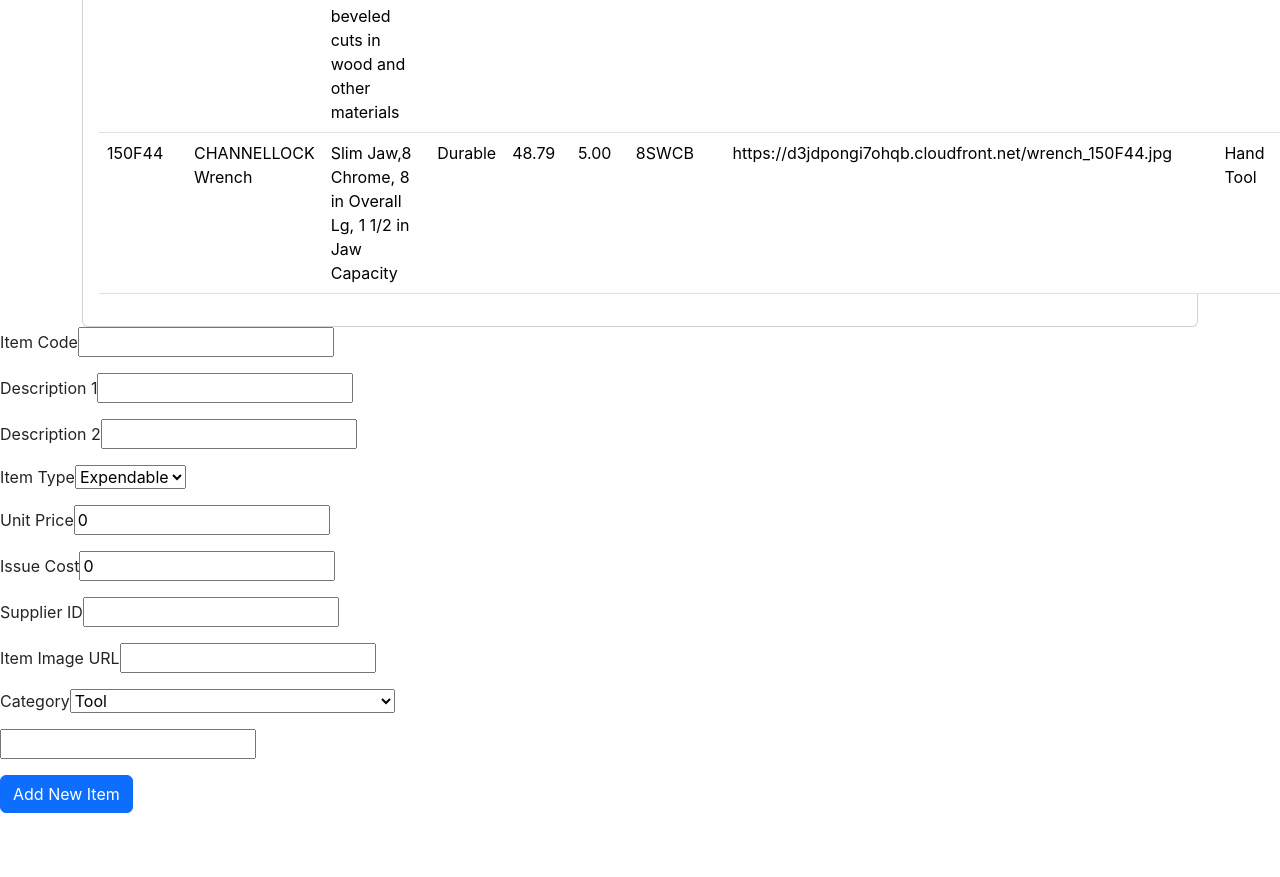
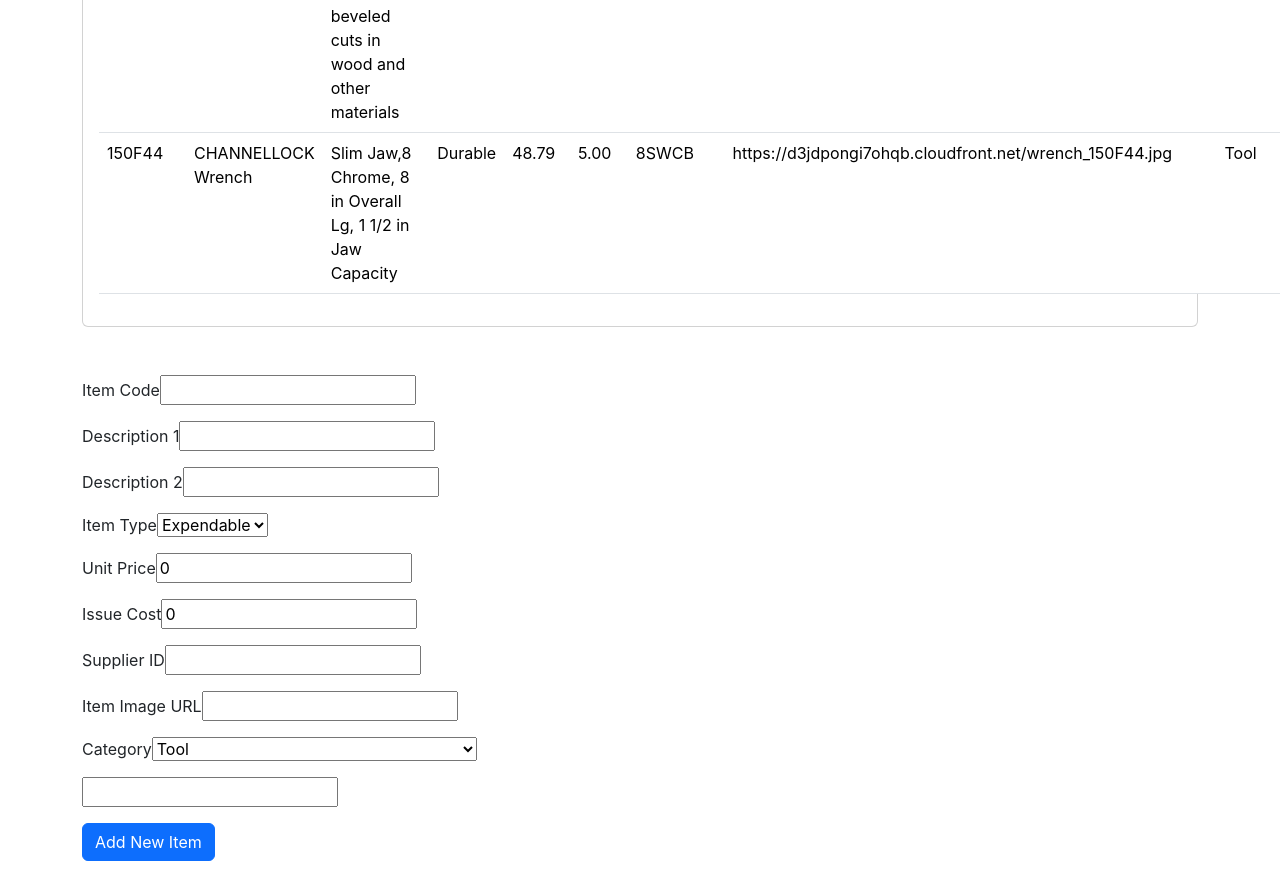
Before and after one commit to Yamako123456/tool-room-app, a React (Create React App) app: page / in a window 1280 px wide. Shown: the part 720-1597 px from the top of the page. Before the commit the page ends 1533 px from the top, so only its background shows below. Built offline with nearby package versions, Linux system fonts and the light colour scheme.

Commit message:
Fixed bug by moved submitItem button outside of <form>

```diff
--- a/src/components/ItemModuleComponent.js
+++ b/src/components/ItemModuleComponent.js
@@ -15,8 +15,8 @@ function ItemModuleComponent() {
                 issueCost: "5.00",
                 suppierId: "XFD12Z",
                 itemImage: "https://d3jdpongi7ohqb.cloudfront.net/drill_codeless_green.jpg",
-                cateory: "Power Tool",
-                subCategory: "Pistol-Grip Drills",
+                cateory: "Tool",
+                subCategory: "Power Tool",
 
             },
             {
@@ -28,8 +28,8 @@ function ItemModuleComponent() {
                 issueCost: "5.00",
                 suppierId: "Milwaukee",
                 itemImage: "https://d3jdpongi7ohqb.cloudfront.net/power-tools-circular-saw-orange.jpg",
-                cateory: "Power Tool",
-                subCategory: "Circular Saw",
+                cateory: "Tool",
+                subCategory: "Power Tool",
             },
             {
                 code: "150F44",
@@ -40,8 +40,8 @@ function ItemModuleComponent() {
                 issueCost: "5.00",
                 suppierId: "8SWCB",
                 itemImage: "https://d3jdpongi7ohqb.cloudfront.net/wrench_150F44.jpg",
-                cateory: "Hand Tool",
-                subCategory: "Wrench",
+                cateory: "Tool",
+                subCategory: "Hand Tool",
             },
     ]
     )
@@ -54,8 +54,10 @@ function ItemModuleComponent() {
         unitPrice,
         issueCost,
         suppierId,
+        itemImage,
         cateory,
         subCategory ) => {
+
 
             const newItem = {
                 code: code,
@@ -63,11 +65,14 @@ function ItemModuleComponent() {
                 description2: description2,
                 itemType: itemType,
                 unitPrice: unitPrice,
-                issueCost:issueCost,
-                suppierId:suppierId,
+                issueCost: issueCost,
+                suppierId: suppierId,
+                itemImage: itemImage,
                 cateory:cateory,
                 subCategory:subCategory
             }
+
+            console.log('Inside of addItem ', newItem)
             setItems(items => [...items, newItem])
     }
 
--- a/src/components/NewItemForm.js
+++ b/src/components/NewItemForm.js
@@ -38,6 +38,7 @@ function NewItemForm(props) {
     const [subCategory, setSubCategory] = useState('');
 
     const submitItem = () => {
+        console.log('submitItem was called')
         if ( code !== '' &&
             description1 !== '' &&
             unitPrice!== '' &&
@@ -45,6 +46,7 @@ function NewItemForm(props) {
             suppierId !== '' &&
             itemImage !== ''
         ){
+            console.log('ready to add')
             props.addItem(
                 code,
                 description1,
@@ -53,14 +55,16 @@ function NewItemForm(props) {
                 unitPrice,
                 issueCost,
                 suppierId,
+                itemImage,
                 cateory,
                 subCategory
             );
         }
     }
 
+
     return (
-        <div>
+        <div className='container mt-5 mb-3'>
             <form>
                 <div className='mb-3'>
                     <label className='form label'>Item Code</label>
@@ -85,7 +89,7 @@ function NewItemForm(props) {
                 </div>
                 <div className='mb-3'>
                     <label className='form label'>Item Type</label>
-                    <select className='form control' required
+                    <select className='form control'
                         value={itemType}
                         onChange={(event) => setItemType(event.target.value)}
                     >
@@ -99,14 +103,14 @@ function NewItemForm(props) {
                 </div>
                 <div className='mb-3'>
                     <label className='form label'>Unit Price</label>
-                    <input className='form control' type='text' required
+                    <input className='form control' type='text'
                         value={unitPrice}
                         onChange={(event) => setUnitPrice(event.target.value)}
                     ></input>
                 </div>
                 <div className='mb-3'>
                     <label className='form label'>Issue Cost</label>
-                    <input className='form control' type='text' required
+                    <input className='form control' type='text'
                         value={issueCost}
                         onChange={(event) => setIssueCost(event.target.value)}
                     ></input>
@@ -120,14 +124,14 @@ function NewItemForm(props) {
                 </div>
                 <div className='mb-3'>
                     <label className='form label'>Item Image URL</label>
-                    <input className='form control' type='text' reqired
+                    <input className='form control' type='text'
                         value={itemImage}
                         onChange={(event) => setItemImage(event.target.value)}
                     ></input>
                 </div>
                 <div className='mb-3'>
                     <label className='form label'>Category</label>
-                    <select className='form control' type='text' required
+                    <select className='form control' type='text'
                         value={cateory}
                         onChange={(event) => setCateory(event.target.value)}
                     >
@@ -146,9 +150,9 @@ function NewItemForm(props) {
                         onChange={(event) => setSubCategory(event.target.value)}
                         ></input>
                 </div>
-                <button className='btn btn-primary' onClick={submitItem}>Add New Item</button>
 
             </form>
+            <button className='btn btn-primary' onClick={submitItem}>Add New Item</button>
 
         </div>
     )
```
